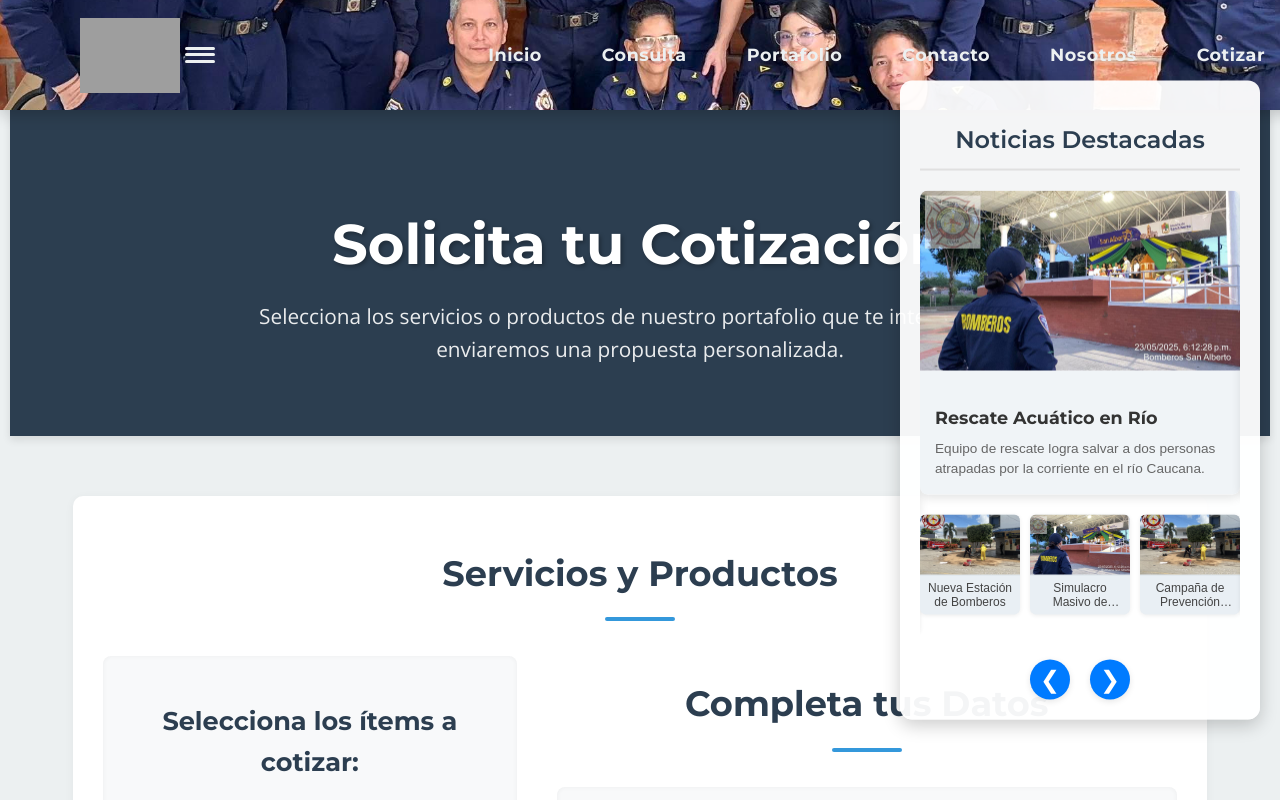
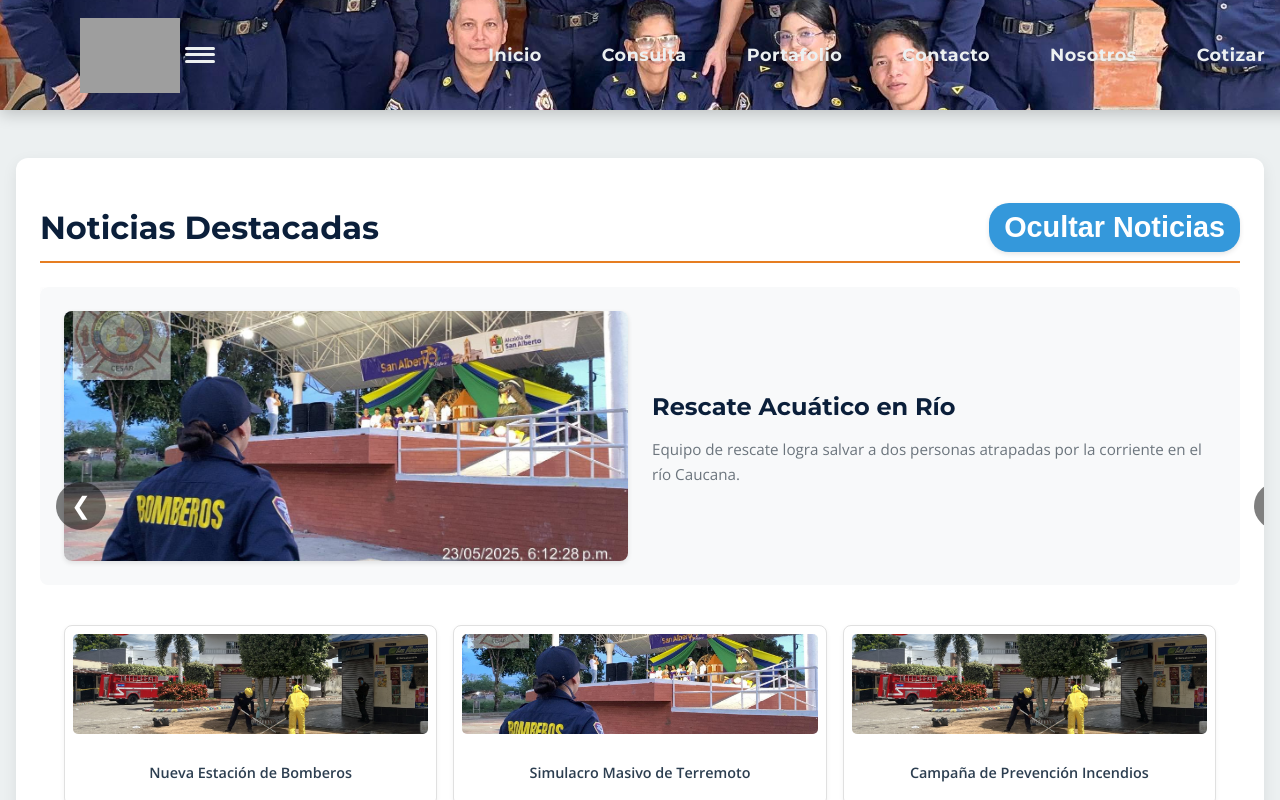
Before and after one commit to ranger22ss/bomberos-san-alberto-web, a React (Create React App) app: page /cotizar in a window 1280 px wide. Shown: the top 800 px of the page. Built offline with nearby package versions, Linux system fonts and the light colour scheme; grey boxes are pictures that could not be loaded.

Commit message:
feat: Se añade boton para ocultar/mostrar noticias en movil

```diff
--- a/src/components/Noticias.css
+++ b/src/components/Noticias.css
@@ -1,174 +1,287 @@
-/* Estilos generales del contenedor principal del carrusel */
-.noticias-container {
-  position: fixed;
-  right: 20px;
-  top: 50%;
-  transform: translateY(-50%);
-  width: 320px; /* Ajusta el ancho total del componente */
-  background-color: rgba(255, 255, 255, 0.95); /* Fondo casi opaco para elegancia */
-  border-radius: 12px; /* Más redondeado */
-  box-shadow: 0 6px 18px rgba(0, 0, 0, 0.2); /* Sombra más pronunciada */
-  padding: 20px; /* Más padding */
-  z-index: 1000;
-  text-align: center;
-  font-family: 'Arial', sans-serif; /* Fuente más moderna */
+/* src/components/Noticias.css */
+
+/*
+   ¡IMPORTANTE! Si ya tienes las variables CSS (:root) definidas en tu index.css o App.css,
+   ELIMINA TODO el bloque `:root { ... }` de este archivo para evitar duplicidad.
+*/
+:root {
+    --primary-dark-blue: #0b1f3a;
+    --primary-color: #2c3e50;
+    --secondary-color: #3498db;
+    --accent-color: #ffd700;
+    --text-color-light: #f0f0f0;
+    --text-color-dark: #34495e;
+    --white: #ffffff;
+    --light-grey-bg: #f8f9fa;
+    --border-color-light: #e0e0e0;
+
+    --spacing-xs: 4px;
+    --spacing-sm: 8px;
+    --spacing-md: 16px;
+    --spacing-lg: 24px;
+    --spacing-xl: 40px;
+    --spacing-xxl: 60px;
 }
 
-/* Título general del carrusel */
-.noticias-container h2 {
-  font-size: 1.5em;
-  color: #2c3e50; /* Color oscuro para el texto */
-  margin-bottom: 20px;
-  border-bottom: 2px solid #e0e0e0; /* Línea más marcada */
-  padding-bottom: 10px;
-  font-weight: 600; /* Un poco más de peso */
+.noticias-container {
+    max-width: 1200px;
+    margin: var(--spacing-xl) auto; /* Ajustado para un mejor espaciado con el header */
+    padding: var(--spacing-lg);
+    background-color: var(--white);
+    border-radius: 12px;
+    box-shadow: 0 5px 15px rgba(0, 0, 0, 0.08);
+    overflow: hidden;
+    position: relative; /* Para posicionar el botón de toggle si fuera necesario */
 }
 
-/* Contenedor del carrusel para el efecto de deslizamiento */
+.noticias-header-toggle {
+    display: flex; /* Para alinear el título y el botón */
+    justify-content: space-between; /* Espacia el título y el botón */
+    align-items: center;
+    color: var(--primary-dark-blue);
+    margin-bottom: var(--spacing-lg);
+    font-size: 2em;
+    font-weight: 700;
+    padding-bottom: var(--spacing-sm);
+    border-bottom: 2px solid var(--accent-color);
+}
+
+/* Estilos para el botón de ocultar/mostrar */
+.toggle-button {
+    background-color: var(--secondary-color);
+    color: var(--white);
+    padding: 8px 15px;
+    border: none;
+    border-radius: 20px; /* Bordes redondeados para un estilo de "píldora" */
+    font-size: 0.9em;
+    font-weight: 600;
+    cursor: pointer;
+    transition: background-color 0.3s ease, transform 0.2s ease;
+    box-shadow: 0 2px 5px rgba(0, 0, 0, 0.1);
+}
+
+.toggle-button:hover {
+    background-color: var(--primary-dark-blue);
+    transform: translateY(-2px);
+}
+
+/* NUEVOS ESTILOS PARA OCULTAR/MOSTRAR EL CONTENIDO */
+.noticias-content-wrapper {
+    /* Estado visible por defecto: max-height suficientemente grande */
+    max-height: 1000px; /* Un valor grande que asegure que el contenido se ve */
+    opacity: 1;
+    overflow: hidden; /* Oculta el contenido desbordado durante la transición */
+    transition: max-height 0.7s ease-out, opacity 0.5s ease-out; /* Transición suave */
+}
+
+.noticias-content-wrapper.hidden {
+    max-height: 0; /* Oculta el contenido colapsando su altura */
+    opacity: 0; /* Lo hace transparente */
+    padding-top: 0;
+    padding-bottom: 0;
+    margin-top: 0;
+    margin-bottom: 0;
+    /* transition: max-height 0.7s ease-in, opacity 0.5s ease-in;  Puedes ajustar las transiciones */
+}
+
+
+/* Resto de estilos del carrusel y mosaico (mantener o ajustar si es necesario) */
 .carousel-wrapper {
-  overflow: hidden; /* Oculta las slides que no están a la vista */
-  width: 100%; /* Ocupa el ancho total del contenedor padre */
-  position: relative; /* Para posicionar los botones si los pones dentro */
+    overflow: hidden;
+    width: 100%;
+    position: relative;
+    border-radius: 8px;
+    box-shadow: 0 2px 10px rgba(0, 0, 0, 0.05);
 }
 
 .carousel-inner {
-  display: flex; /* Permite que las slides se pongan una al lado de la otra */
-  transition: transform 0.6s ease-in-out; /* La animación suave de deslizamiento */
+    display: flex;
+    transition: transform 0.5s ease-in-out;
 }
 
-/* Cada "página" del carrusel (contiene la noticia principal y el mini-mosaico) */
 .carousel-slide {
-  flex-shrink: 0; /* Evita que las slides se encojan */
-  width: 100%; /* Cada slide ocupa el 100% del ancho del carousel-wrapper */
+    flex-shrink: 0; /* Evita que las diapositivas se encojan */
+    width: 100%;
     display: flex;
-  flex-direction: column; /* Organiza la noticia principal y el mosaico verticalmente */
-  align-items: center;
+    flex-direction: column; /* Apilar en móviles */
+    background-color: var(--white);
+    border-radius: 8px;
 }
 
-/* Estilos para la noticia principal (imagen grande) */
 .main-news-item {
-  width: 100%;
+    display: flex;
+    align-items: center;
+    gap: var(--spacing-lg);
+    padding: var(--spacing-lg);
+    background-color: var(--light-grey-bg);
     border-radius: 8px;
-  overflow: hidden;
-  box-shadow: 0 4px 10px rgba(0, 0, 0, 0.1);
-  margin-bottom: 20px; /* Espacio entre la noticia principal y el mosaico */
-  transition: transform 0.3s ease;
+    margin-bottom: var(--spacing-md);
+}
+
+.main-news-item img {
+    width: 50%;
+    height: auto;
+    max-height: 250px;
+    object-fit: cover;
+    border-radius: 8px;
+    box-shadow: 0 2px 5px rgba(0, 0, 0, 0.1);
     cursor: pointer;
 }
 
-.main-news-item:hover {
-  transform: translateY(-5px); /* Efecto de levantar al pasar el ratón */
-}
-
-.main-news-item img {
-  width: 100%;
-  height: 180px; /* Altura fija para la imagen principal */
-  object-fit: cover;
-  display: block;
-}
-
 .main-news-info {
-  padding: 15px;
-  background-color: #f0f4f7; /* Fondo suave para la info */
-  text-align: left; /* Alineación del texto de la noticia principal */
+    width: 50%;
+    text-align: left;
 }
 
 .main-news-info h3 {
+    color: var(--primary-dark-blue);
+    font-size: 1.5em;
     margin-top: 0;
-  margin-bottom: 8px;
-  font-size: 1.1em;
-  color: #333;
-  line-height: 1.4;
-  white-space: nowrap; /* Evita que el título se rompa */
-  overflow: hidden;
-  text-overflow: ellipsis;
+    margin-bottom: var(--spacing-sm);
+    line-height: 1.3;
 }
 
 .main-news-info p {
-  margin: 0;
-  font-size: 0.85em;
-  color: #666;
-  line-height: 1.5;
-  display: -webkit-box;
-  -webkit-line-clamp: 3; /* Limita la descripción a 3 líneas */
-  -webkit-box-orient: vertical;
-  overflow: hidden;
+    color: var(--text-color-medium);
+    font-size: 0.95em;
+    line-height: 1.6;
 }
 
-/* Estilos para el mini-mosaico (noticias secundarias) */
 .mini-mosaico {
     display: grid;
-  grid-template-columns: repeat(auto-fit, minmax(80px, 1fr)); /* Mosaico de 2 o 3 columnas pequeñas */
-  gap: 10px; /* Espacio entre las imágenes del mosaico */
-  width: 100%;
+    grid-template-columns: repeat(auto-fit, minmax(150px, 1fr)); /* 3 columnas flexibles */
+    gap: var(--spacing-md);
+    padding: var(--spacing-lg);
 }
 
 .mini-mosaico-item {
-  background-color: #e9eff4; /* Fondo ligero para los items del mosaico */
-  border-radius: 6px;
-  overflow: hidden;
-  box-shadow: 0 1px 4px rgba(0, 0, 0, 0.08);
+    background-color: var(--white);
+    border: 1px solid var(--border-color-light);
+    border-radius: 8px;
+    padding: var(--spacing-sm);
+    text-align: center;
+    box-shadow: 0 2px 5px rgba(0, 0, 0, 0.05);
     cursor: pointer;
     transition: transform 0.2s ease, box-shadow 0.2s ease;
-  display: flex;
-  flex-direction: column;
-  align-items: center; /* Centrar contenido del item */
-  padding-bottom: 5px; /* Espacio debajo del título */
 }
 
 .mini-mosaico-item:hover {
-  transform: translateY(-2px);
-  box-shadow: 0 3px 8px rgba(0, 0, 0, 0.1);
+    transform: translateY(-3px);
+    box-shadow: 0 4px 10px rgba(0, 0, 0, 0.1);
 }
 
 .mini-mosaico-item img {
     width: 100%;
-  height: 60px; /* Altura fija para las imágenes del mini-mosaico */
+    height: 100px; /* Altura fija para mini-imágenes */
     object-fit: cover;
-  display: block;
-  border-bottom: 1px solid #dae2e8;
+    border-radius: 5px;
+    margin-bottom: var(--spacing-sm);
 }
 
 .mini-mosaico-item p {
-  font-size: 0.75em; /* Tamaño de fuente muy pequeño para los títulos */
-  color: #444;
-  margin: 5px 0 0; /* Margen para el texto */
-  padding: 0 5px; /* Padding horizontal */
-  line-height: 1.2;
-  height: 2.4em; /* Altura fija para el texto (2 líneas de 1.2em) */
-  display: -webkit-box;
-  -webkit-line-clamp: 2; /* Limita a 2 líneas */
-  -webkit-box-orient: vertical;
-  overflow: hidden;
-  text-overflow: ellipsis;
+    font-size: 0.9em;
+    font-weight: 600;
+    color: var(--primary-color);
+    line-height: 1.3;
 }
 
-/* Estilos de los controles del carrusel */
 .carousel-controls {
+    position: absolute;
+    top: 50%;
+    width: 100%;
     display: flex;
-  justify-content: center;
-  gap: 20px; /* Más espacio entre los botones */
-  margin-top: 25px; /* Más espacio arriba */
+    justify-content: space-between;
+    transform: translateY(-50%);
+    padding: 0 var(--spacing-md);
+    pointer-events: none; /* Permite hacer clic en el contenido debajo */
 }
 
 .carousel-controls button {
-  background-color: #007bff;
-  color: white;
+    background-color: rgba(0, 0, 0, 0.5);
+    color: var(--white);
     border: none;
     border-radius: 50%;
-  width: 40px; /* Botones más grandes */
-  height: 40px;
-  display: flex;
-  justify-content: center;
-  align-items: center;
+    padding: 10px 15px;
+    font-size: 1.5em;
     cursor: pointer;
-  font-size: 1.5em; /* Iconos más grandes */
-  transition: background-color 0.3s ease, transform 0.2s ease;
-  outline: none;
-  box-shadow: 0 2px 6px rgba(0, 0, 0, 0.1);
+    pointer-events: all; /* Hace que los botones sean clickeables */
+    transition: background-color 0.3s ease;
 }
 
 .carousel-controls button:hover {
-  background-color: #0056b3;
-  transform: scale(1.1); /* Efecto de zoom más notorio */
+    background-color: rgba(0, 0, 0, 0.8);
 }
+
+
+/* --- Responsive Adjustments --- */
+@media (max-width: 768px) {
+    .noticias-container {
+        padding: var(--spacing-md);
+        margin: var(--spacing-lg) auto;
+    }
+    .noticias-header-toggle {
+        font-size: 1.5em;
+        flex-direction: column; /* Apila el título y el botón en móvil */
+        gap: var(--spacing-sm);
+        text-align: center;
+        border-bottom: none; /* Eliminar línea de abajo */
+    }
+    .toggle-button {
+        font-size: 0.8em;
+        padding: 6px 12px;
+    }
+    .main-news-item {
+        flex-direction: column; /* Apila imagen y texto en móviles */
+        text-align: center;
+    }
+    .main-news-item img {
+        width: 80%; /* Imagen un poco más grande en el centro */
+        max-height: 200px;
+        margin-bottom: var(--spacing-md);
+    }
+    .main-news-info {
+        width: 100%;
+    }
+    .main-news-info h3 {
+        font-size: 1.3em;
+    }
+    .main-news-info p {
+        font-size: 0.9em;
+    }
+    .mini-mosaico {
+        grid-template-columns: repeat(auto-fit, minmax(120px, 1fr)); /* Ajustar columnas en móvil */
+        gap: var(--spacing-sm);
+    }
+    .mini-mosaico-item img {
+        height: 80px; /* Reducir altura de mini-imágenes */
+    }
+    .carousel-controls button {
+        padding: 8px 12px;
+        font-size: 1.2em;
+    }
+}
+
+@media (max-width: 480px) {
+    .noticias-container {
+        padding: var(--spacing-sm);
+    }
+    .noticias-header-toggle {
+        font-size: 1.2em;
+    }
+    .main-news-item img {
+        width: 90%;
+    }
+    .main-news-info h3 {
+        font-size: 1.1em;
+    }
+    .main-news-info p {
+        font-size: 0.85em;
+    }
+    .mini-mosaico {
+        grid-template-columns: 1fr; /* Una sola columna en móviles muy pequeños */
+        gap: var(--spacing-sm);
+    }
+    .mini-mosaico-item img {
+        height: 120px; /* Aumentar para que se vean mejor */
+    }
+}
--- a/src/components/Noticias.js
+++ b/src/components/Noticias.js
@@ -23,6 +23,8 @@ const NOTICIAS_MOSAICO_COUNT = 3; // Cuántas noticias en el mini-mosaico
 function Noticias() {
   const [currentIndex, setCurrentIndex] = useState(0);
   const carouselInnerRef = useRef(null); // Referencia para la animación de deslizamiento
+  // NUEVO ESTADO: Para controlar si las noticias están ocultas
+  const [isNoticiasHidden, setIsNoticiasHidden] = useState(false); // Por defecto, visibles
 
   useEffect(() => {
     const interval = setInterval(() => {
@@ -34,12 +36,10 @@ function Noticias() {
   useEffect(() => {
     // Cuando el currentIndex cambia, aplicamos la transformación
     if (carouselInnerRef.current) {
-      // Calculamos el desplazamiento necesario
-      const offset = -currentIndex * 100; // Desplaza 100% por cada índice
+      const offset = -currentIndex * 100;
       carouselInnerRef.current.style.transform = `translateX(${offset}%)`;
     }
   }, [currentIndex]);
-
 
   const nextSlide = () => {
     setCurrentIndex((prevIndex) => (prevIndex + 1) % noticiasData.length);
@@ -49,25 +49,36 @@ function Noticias() {
     setCurrentIndex((prevIndex) => (prevIndex - 1 + noticiasData.length) % noticiasData.length);
   };
 
-  // Noticia principal - NO NECESITAMOS DECLARAR mainNews si solo la usamos una vez en el JSX
-  // const mainNews = noticiasData[currentIndex]; // Esta línea es la que se eliminó
+  // NUEVA FUNCIÓN: Para alternar la visibilidad de las noticias
+  const toggleNoticiasVisibility = () => {
+    setIsNoticiasHidden(!isNoticiasHidden);
+  };
 
-  // Noticias para el mini-mosaico
   const getMosaicNews = () => {
-    const mosaicNewsItems = []; // Renombramos para claridad
+    const mosaicNewsItems = [];
     for (let i = 1; i <= NOTICIAS_MOSAICO_COUNT; i++) {
       mosaicNewsItems.push(noticiasData[(currentIndex + i) % noticiasData.length]);
     }
     return mosaicNewsItems;
   };
 
-  // NO NECESITAMOS DECLARAR mosaicNews aquí si solo la usamos directamente en el mapeo
-  // const mosaicNews = getMosaicNews(); // Esta línea es la que se eliminó
-
   return (
     <div className="noticias-container">
-      <h2>Noticias Destacadas</h2>
+      <h2 className="noticias-header-toggle">
+        Noticias Destacadas
+        {/* NUEVO BOTÓN: Para ocultar/mostrar */}
+        <button
+          className="toggle-button"
+          onClick={toggleNoticiasVisibility}
+          aria-expanded={!isNoticiasHidden} // Para accesibilidad
+        >
+          {isNoticiasHidden ? 'Mostrar Noticias' : 'Ocultar Noticias'}
+        </button>
+      </h2>
 
+      {/* NUEVO: Contenedor condicional para ocultar/mostrar */}
+      {/* Añadimos una clase 'hidden' si isNoticiasHidden es true */}
+      <div className={`noticias-content-wrapper ${isNoticiasHidden ? 'hidden' : ''}`}>
         <div className="carousel-wrapper">
           <div className="carousel-inner" ref={carouselInnerRef}>
             {noticiasData.map((noticiaItem, index) => (
@@ -82,8 +93,6 @@ function Noticias() {
 
                 <div className="mini-mosaico">
                   {getMosaicNews().map((mosaicItem, mosaicIndex) => (
-                    // Asegúrate de que los IDs sean únicos si estás mapeando el mismo array varias veces
-                    // Para evitar duplicados en 'key', puedes usar una combinación de id y el index en el mosaico
                       <div key={`${mosaicItem.id}-${mosaicIndex}`} className="mini-mosaico-item" onClick={() => window.open(mosaicItem.link, '_blank')}>
                         <img src={mosaicItem.imagen} alt={mosaicItem.titulo} />
                         <p>{mosaicItem.titulo}</p>
@@ -100,6 +109,7 @@ function Noticias() {
           <button onClick={nextSlide}>&#10095;</button>
         </div>
       </div>
+    </div>
   );
 }
 
```
Lines whose indentation alone changed are shown as unchanged.
